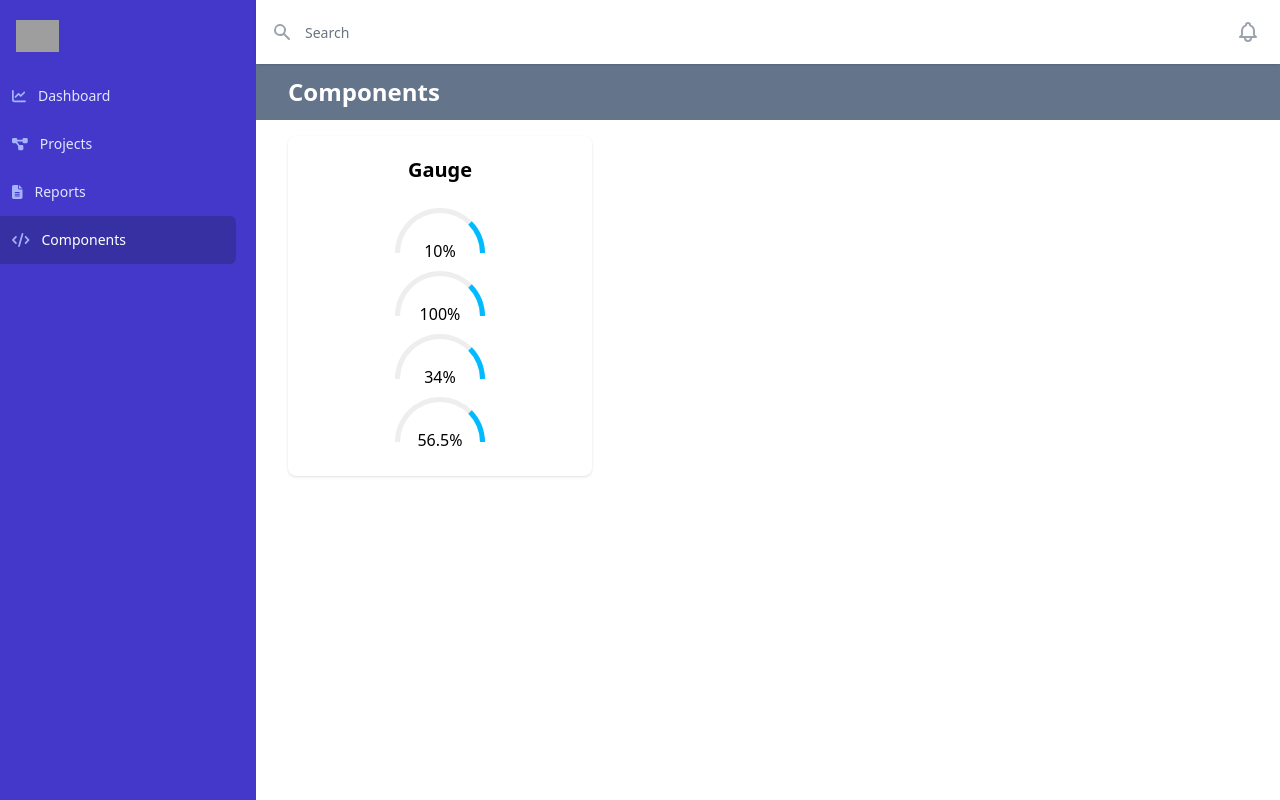
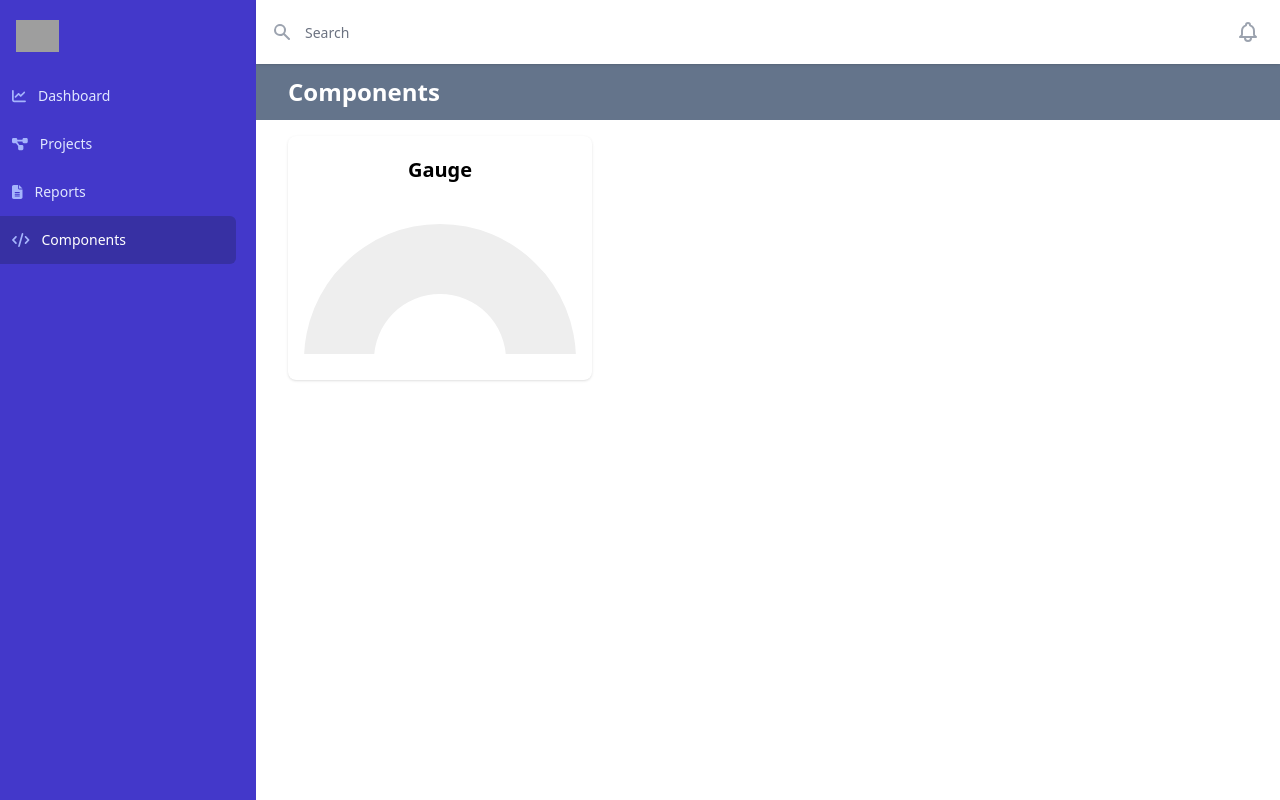
Before and after one commit to benjaminkent/vite-tailwindui, a Vue app: page /components in a window 1280 px wide. Built offline with nearby package versions, Linux system fonts and the light colour scheme; grey boxes are pictures that could not be loaded; a web font is replaced by a local one.

Commit message:
base styles set

```diff
--- a/src/components/Gauge.vue
+++ b/src/components/Gauge.vue
@@ -1,30 +1,8 @@
 <template>
-  <div class="progress">
+  <div class="progress my-5">
     <div class="barOverflow">
       <div class="bar"></div>
     </div>
-    <span>10</span>%
-  </div>
-
-  <div class="progress">
-    <div class="barOverflow">
-      <div class="bar"></div>
-    </div>
-    <span>100</span>%
-  </div>
-
-  <div class="progress">
-    <div class="barOverflow">
-      <div class="bar"></div>
-    </div>
-    <span>34</span>%
-  </div>
-
-  <div class="progress">
-    <div class="barOverflow">
-      <div class="bar"></div>
-    </div>
-    <span>56.5</span>%
   </div>
 </template>
 
@@ -33,7 +11,6 @@
 <style scoped lang="scss">
 .progress {
   position: relative;
-  margin: 4px;
   float: left;
   text-align: center;
 }
@@ -41,20 +18,21 @@
   /* Wraps the rotating .bar */
   position: relative;
   overflow: hidden; /* Comment this line to understand the trick */
-  width: 90px;
-  height: 45px; /* Half circle (overflow) */
+  width: 272px;
+  height: 130px; /* Half circle (overflow) */
   margin-bottom: -14px; /* bring the numbers up */
 }
 .bar {
   position: absolute;
   top: 0;
   left: 0;
-  width: 90px;
-  height: 90px; /* full circle! */
+  width: 272px;
+  height: 272px; /* full circle! */
   border-radius: 50%;
   box-sizing: border-box;
-  border: 5px solid #eee; /* half gray, */
+  border: 70px solid #eee; /* half gray, */
   border-bottom-color: #0bf; /* half azure */
   border-right-color: #0bf;
+  transform: rotate(45deg);
 }
 </style>
```
